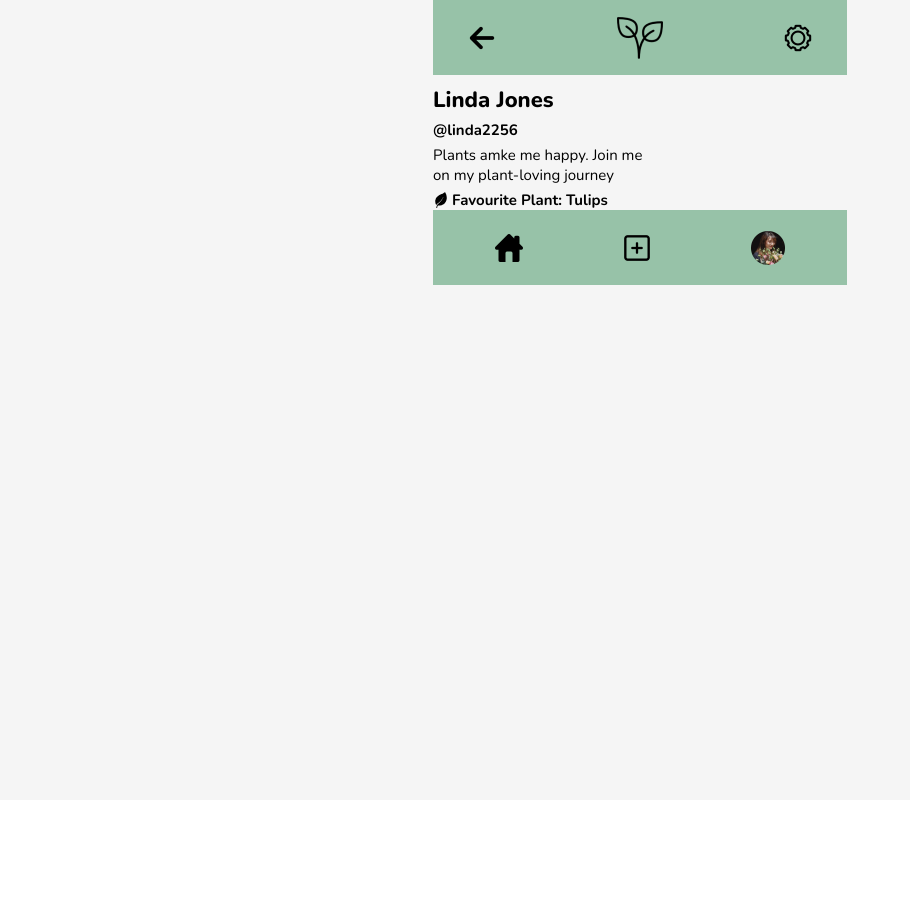
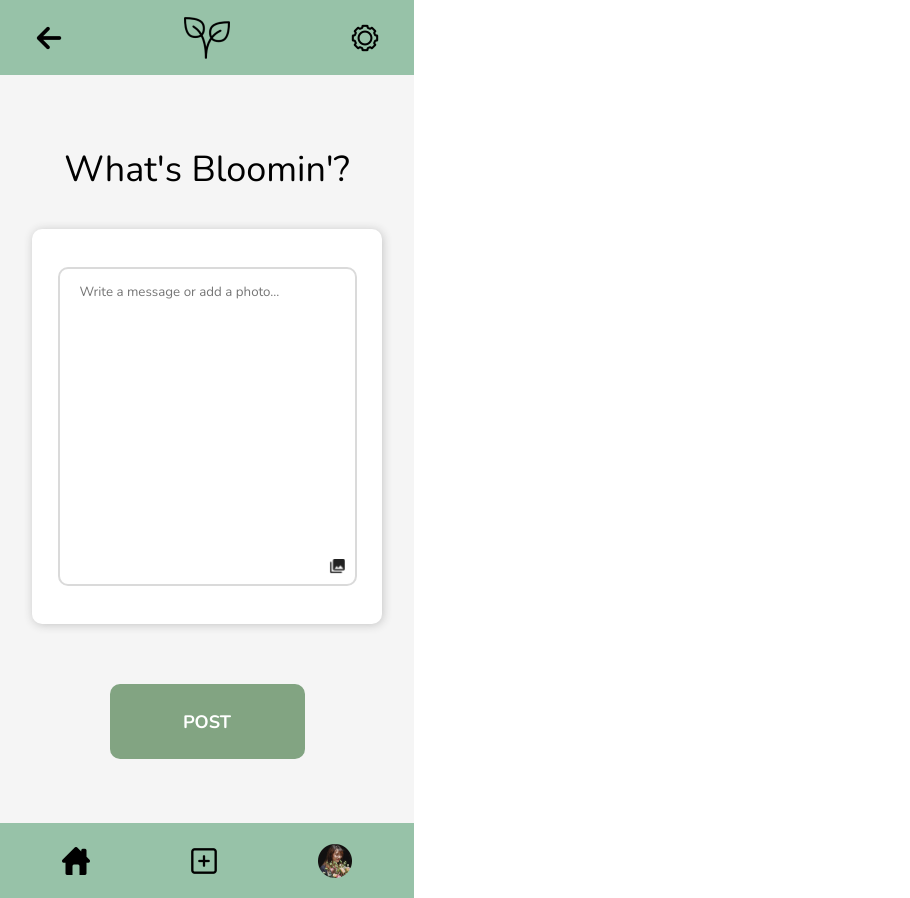
Before and after one commit to kerudai/Bloomin, a React (Create React App) app: page /Posting in a window 1280 px wide. Shown: the whole page, without its empty margins (0-910 px from the left). Before the commit the page ends 800 px from the top, so only its background shows below. Built offline with nearby package versions, Linux system fonts and the light colour scheme.

Commit message:
add posting page

```diff
--- a/src/App.js
+++ b/src/App.js
@@ -1,10 +1,11 @@
 import './App.scss';
 
 // import Main from 'pages/main';
-import Post from '../src/comps/Post';
+// import Post from '../src/comps/Post';
 import Login from 'pages/Login';
 import Register from 'pages/Register';
 import Profile from 'pages/Profile';
+import Posting from 'pages/Posting';
 
 
 function App() {
@@ -14,13 +15,15 @@ function App() {
       {/* <Main /> */}
 
       {/* Kaye's Comps */}
-      {/* <Post />
+      {/* <Post /> */}
 
-      <Login /> */}
+      {/* <Login /> */}
 
       {/* <Register /> */}
 
-      <Profile />
+      {/* <Profile /> */}
+
+      <Posting />
 
     </div>
   );
--- a/src/App.scss
+++ b/src/App.scss
@@ -6,8 +6,8 @@
 }
 
 .App {
-  width:100vw;
-  height:100vh;
+  width:414px;
+  height:896px;
   display: flex;
   justify-content: center;
   background: #F5F5F5;
--- /dev/null
+++ b/src/pages/Posting/index.js
@@ -0,0 +1,38 @@
+import Button from 'comps/Button';
+import Footer from 'comps/Footer';
+import Header from 'comps/Header';
+import Post from 'comps/Post';
+import Tophead from 'comps/Tophead';
+import React, { useState, useEffect } from 'react';
+import styled from 'styled-components';
+
+
+const Posting = () => {
+
+  return <div>
+    <Tophead/>
+    <div style={{
+      display:"flex",
+      justifyContent:"center",
+      alignItems:"center",
+      flexDirection:"column"
+    }}>
+      <div style={{
+        marginBottom:30,
+        marginTop:50
+      }}><Header headtext="What's Bloomin'?"/></div>
+      <Post />
+      <div style={{
+        marginTop:40,
+      }}>
+        <Button buttontext="POST"/>
+      </div>
+    </div>
+    <div style={{
+      position:"absolute",
+      top:823
+    }}><Footer /></div>
+  </div>
+}
+
+export default Posting;
```
Also changed, not shown: src/pages/Post/index.js (deleted, +0 -11 lines).
